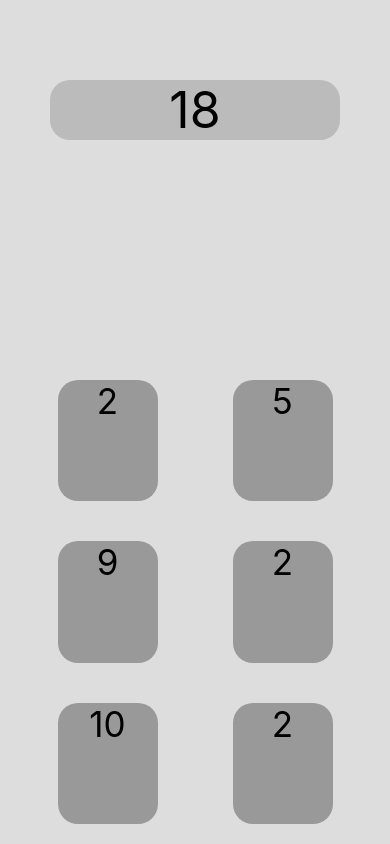
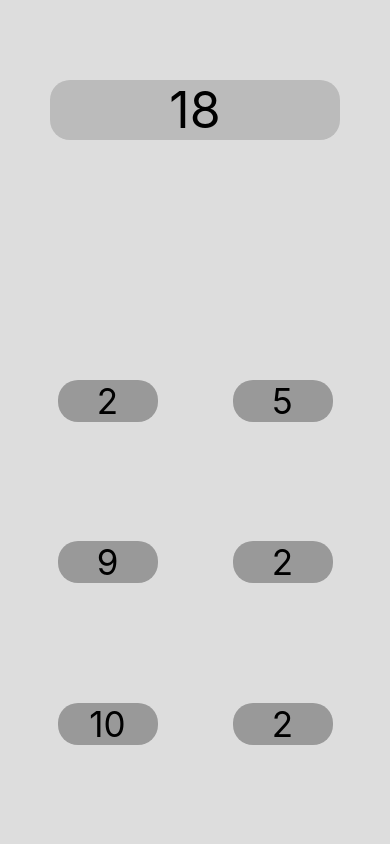
Before and after one commit to Nathanjms/react-native-essential-training, a React Native app: screen / in a window 390 px wide. Built offline with nearby package versions, Linux system fonts and the light colour scheme.

Commit message:
New component created, readme updated to work with manjaro
A gitignored file also has been changed for adb to work

```diff
--- a/src/components/Game.js
+++ b/src/components/Game.js
@@ -1,6 +1,8 @@
 import React from 'react';
 import PropTypes from 'prop-types';
 import { StyleSheet, Text, View } from 'react-native';
+
+import RandomNumber from './RandomNumber';
 
 class App extends React.Component {
     static propTypes = {
@@ -19,7 +21,7 @@ class App extends React.Component {
                 <Text style={styles.target}>{this.target}</Text>
                 <View style={styles.numberContainer}>
                     {this.randomNumbers.map((randomNumber, i) =>
-                        <Text key={i} style={styles.number}>{randomNumber}</Text>
+                        <RandomNumber key={i} number={randomNumber} />
                     )}
                 </View>
             </View>
@@ -43,23 +45,13 @@ const styles = StyleSheet.create({
 
     numberContainer: {
         flex: 1,
+        marginHorizontal: 20,
+        marginTop: 170,
         flexDirection: 'row',
         flexWrap: 'wrap',
         justifyContent: 'space-around',
-        marginHorizontal: 20,
-        marginTop: 170,
 
     },
-
-    number: {
-        backgroundColor: '#999',
-        width: 100,
-        margin: 20,
-        textAlign: 'center',
-        fontSize: 35,
-        borderRadius: 20,
-    }
-
 });
 
 export default App;
--- /dev/null
+++ b/src/components/RandomNumber.js
@@ -0,0 +1,35 @@
+import React, { Component } from 'react';
+import PropTypes from 'prop-types';
+import { StyleSheet, Text, TouchableOpacity } from 'react-native';
+
+
+
+export default class RandomNumber extends Component {
+
+    static propTypes = {
+        number: PropTypes.number.isRequired,
+    };
+
+    handlePress = () => {
+        console.log(this.props.number);
+    }
+
+    render() {
+        return (
+            <TouchableOpacity onPress={this.handlePress}>
+                <Text style={styles.number}>{this.props.number}</Text>
+            </TouchableOpacity>
+        );
+    }
+}
+
+const styles = StyleSheet.create({
+    number: {
+        backgroundColor: '#999',
+        width: 100,
+        margin: 20,
+        textAlign: 'center',
+        fontSize: 35,
+        borderRadius: 20,
+    }
+});
```
Also changed, not shown: 1 other file (tests, documents, lock files or other folders).
